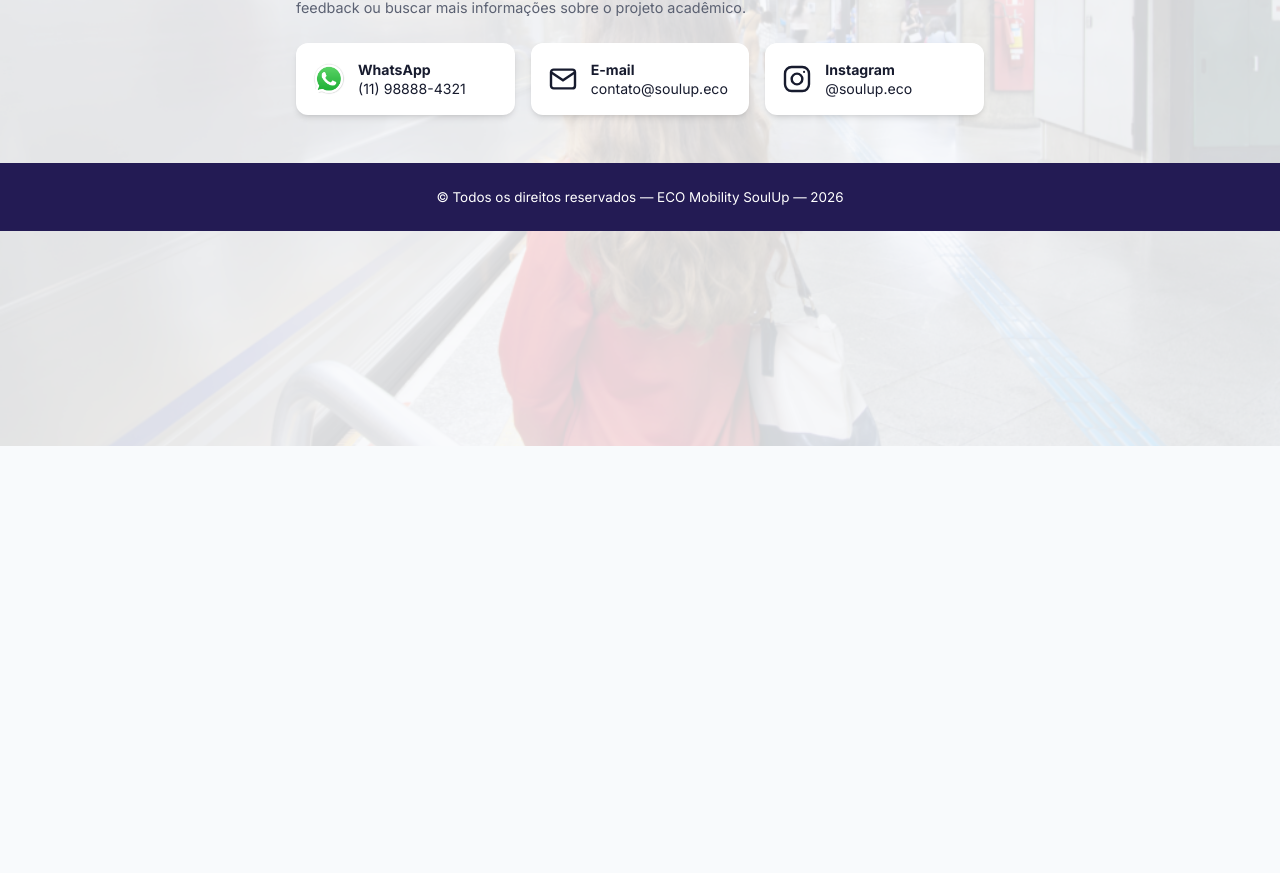
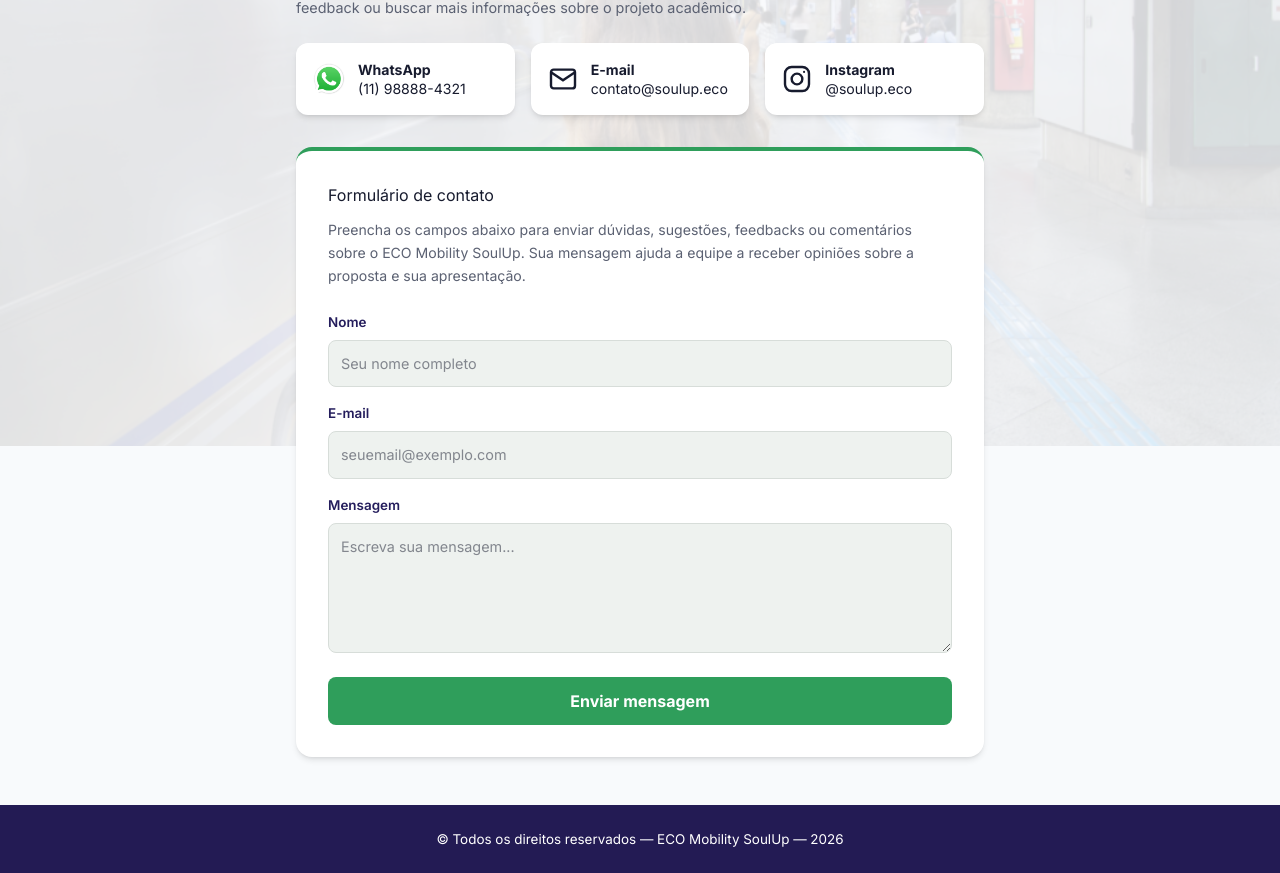
Before and after one commit to enzoestanguera/economic_soul-up, a React (Vite) app in the folder Eco-Mobitily/: page /contato in a window 1280 px wide. Shown: the part 354-1227 px from the top of the page. Before the commit the page ends 800 px from the top, so only its background shows below. Built offline with nearby package versions, Linux system fonts and the light colour scheme; no server answers.

Commit message:
feat: Implementando o formulario e a estilização

```diff
--- a/Eco-Mobitily/src/pages/Contato.tsx
+++ b/Eco-Mobitily/src/pages/Contato.tsx
@@ -6,6 +6,11 @@ const itemContato =
 const textoContato = 'm-0 text-[0.88rem] leading-snug text-[var(--color-ink)] [overflow-wrap:anywhere]'
 
 const linkContato = 'text-[var(--color-ink)] no-underline hover:text-[var(--color-azure)]'
+
+const labelForm = 'mt-2 text-[0.84rem] font-semibold text-[var(--color-indigo-dark)]'
+
+const campoForm =
+  'w-full p-3 bg-[var(--color-paper)] border border-[var(--color-line)] rounded-lg font-[family-name:var(--font-body)] text-[0.9rem] focus:outline-2 focus:outline-[rgba(29,143,225,0.25)] focus:border-[var(--color-azure)]'
 
 function Contato() {
   return (
@@ -25,6 +30,7 @@ function Contato() {
 
         {/* .container-pagina */}
         <div className="flex flex-col gap-8">
+          {/* .contatos */}
           <section
             className="grid grid-cols-3 gap-4 max-[760px]:grid-cols-1"
             aria-labelledby="meios-contato"
@@ -108,6 +114,63 @@ function Contato() {
               </p>
             </div>
           </section>
+
+          {/* .container-contato */}
+          <section className="w-full">
+            <form
+              id="meuFormulario"
+              className="flex w-full flex-col gap-2 rounded-2xl border-t-4 border-t-[var(--color-leaf)] bg-[var(--color-surface)] p-6 shadow-md sm:p-8"
+            >
+              <h2 className="mt-0 mb-1">Formulário de contato</h2>
+              <p className="m-0 mb-2 text-[0.88rem] leading-relaxed text-[var(--color-muted)]">
+                Preencha os campos abaixo para enviar dúvidas, sugestões, feedbacks ou comentários sobre o
+                ECO Mobility SoulUp. Sua mensagem ajuda a equipe a receber opiniões sobre a proposta e sua
+                apresentação.
+              </p>
+
+              <label htmlFor="nome" className={labelForm}>
+                Nome
+              </label>
+              <input
+                type="text"
+                id="nome"
+                placeholder="Seu nome completo"
+                aria-label="Nome completo"
+                required
+                className={campoForm}
+              />
+
+              <label htmlFor="email" className={labelForm}>
+                E-mail
+              </label>
+              <input
+                type="email"
+                id="email"
+                placeholder="seuemail@exemplo.com"
+                aria-label="Seu endereço de email"
+                required
+                className={campoForm}
+              />
+
+              <label htmlFor="mensagem" className={labelForm}>
+                Mensagem
+              </label>
+              <textarea
+                id="mensagem"
+                placeholder="Escreva sua mensagem..."
+                aria-label="Sua mensagem para nós"
+                required
+                className={`${campoForm} min-h-[130px] resize-y`}
+              />
+
+              <button
+                type="submit"
+                className="mt-4 w-full cursor-pointer rounded-lg border-none bg-[var(--color-leaf)] p-3 font-[family-name:var(--font-body)] font-bold text-white transition-[background-color,transform] duration-200 ease-in-out hover:-translate-y-px hover:bg-[var(--color-indigo)]"
+              >
+                Enviar mensagem
+              </button>
+            </form>
+          </section>
         </div>
       </main>
 
```
